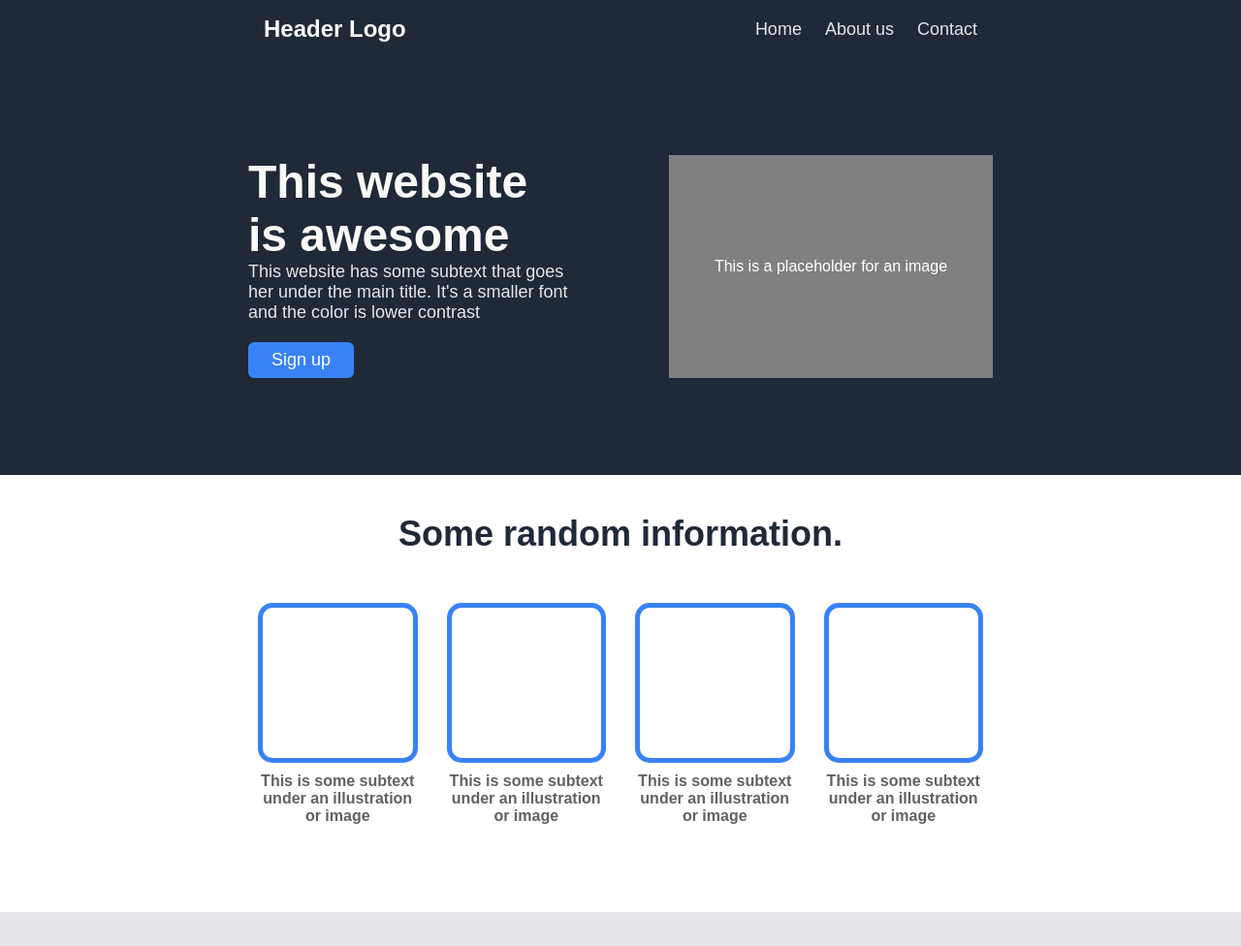
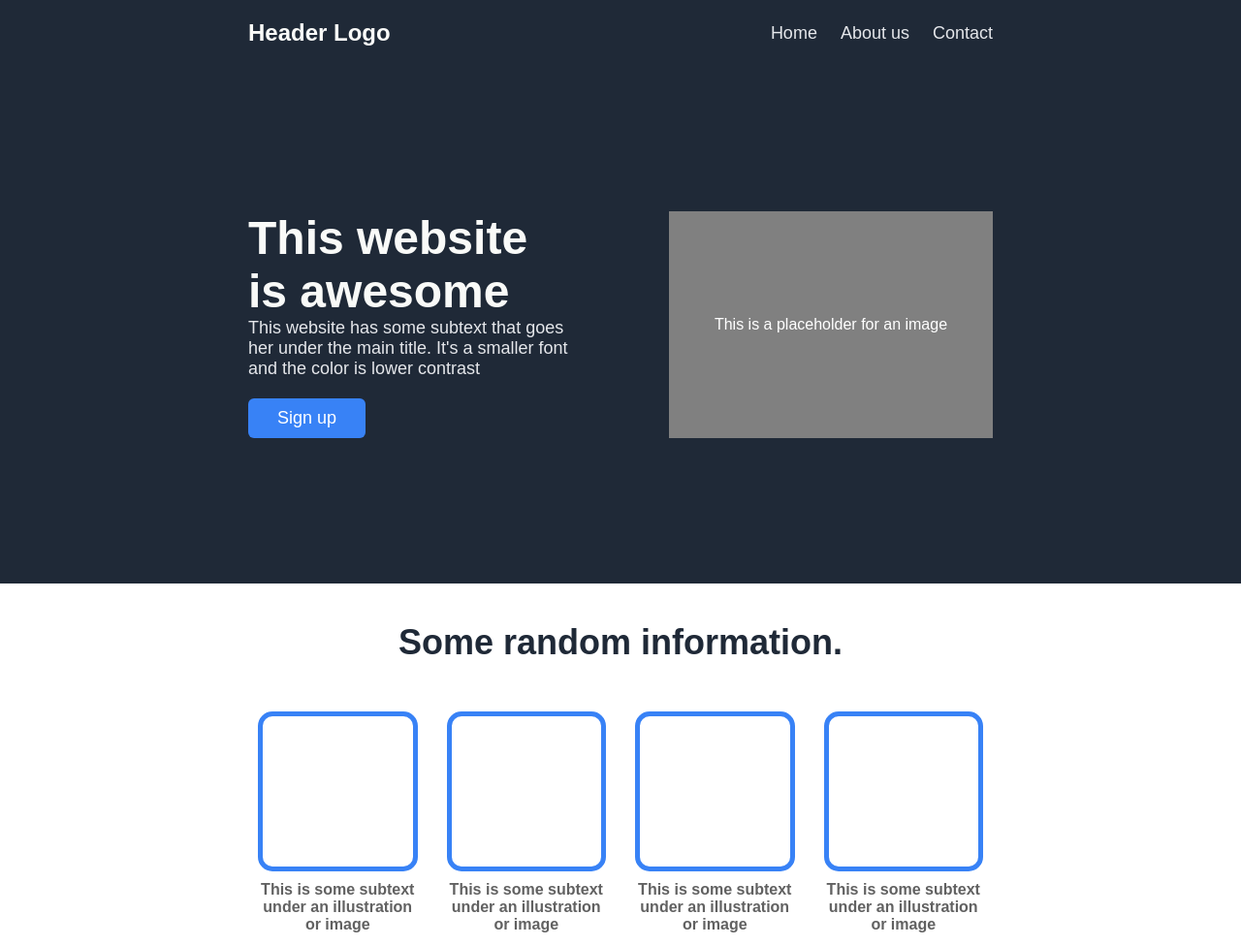
Before and after one commit to JOASH-JSH/landing-page, a plain HTML site: page index.html in a window 1280 px wide. Shown: the top 976 px of the page at 97% size. Drawn offline with Linux system fonts and the light colour scheme.

Commit message:
Add index.html and style.css

```diff
--- a/style.css
+++ b/style.css
@@ -40,7 +40,7 @@ a {
     display: flex;
     justify-content: space-between;
     align-items: center;
-    padding: 16px;
+    padding: 20px 0;
 }
 
 .header-left,
@@ -67,7 +67,7 @@ a {
 .hero-flex-container {
     display: flex;
     gap: 100px;
-    padding: 100px 0;
+    padding: 150px 0;
 }
 
 .hero-left,
@@ -92,7 +92,7 @@ a {
     background-color: #3882f6;
     font-size: 18px;
     border: none;
-    padding: 8px 24px;
+    padding: 10px 30px;
     border-radius: 6px;
 }
 
@@ -122,7 +122,7 @@ a {
 }
 
 .card {
-    width: 200px;
+    width: 220px;
     height: auto;
     padding: 10px;
     text-align: center;
```
